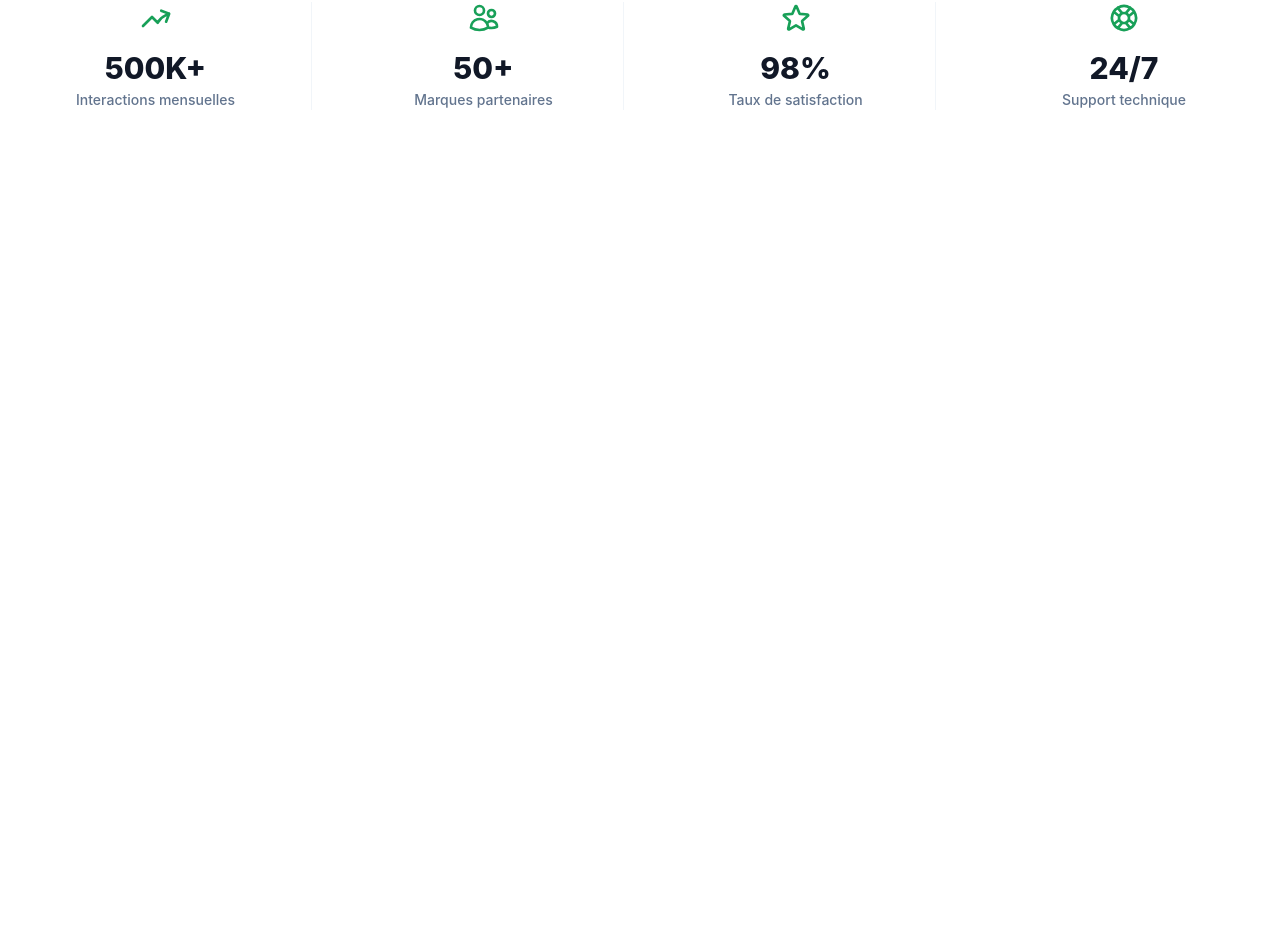
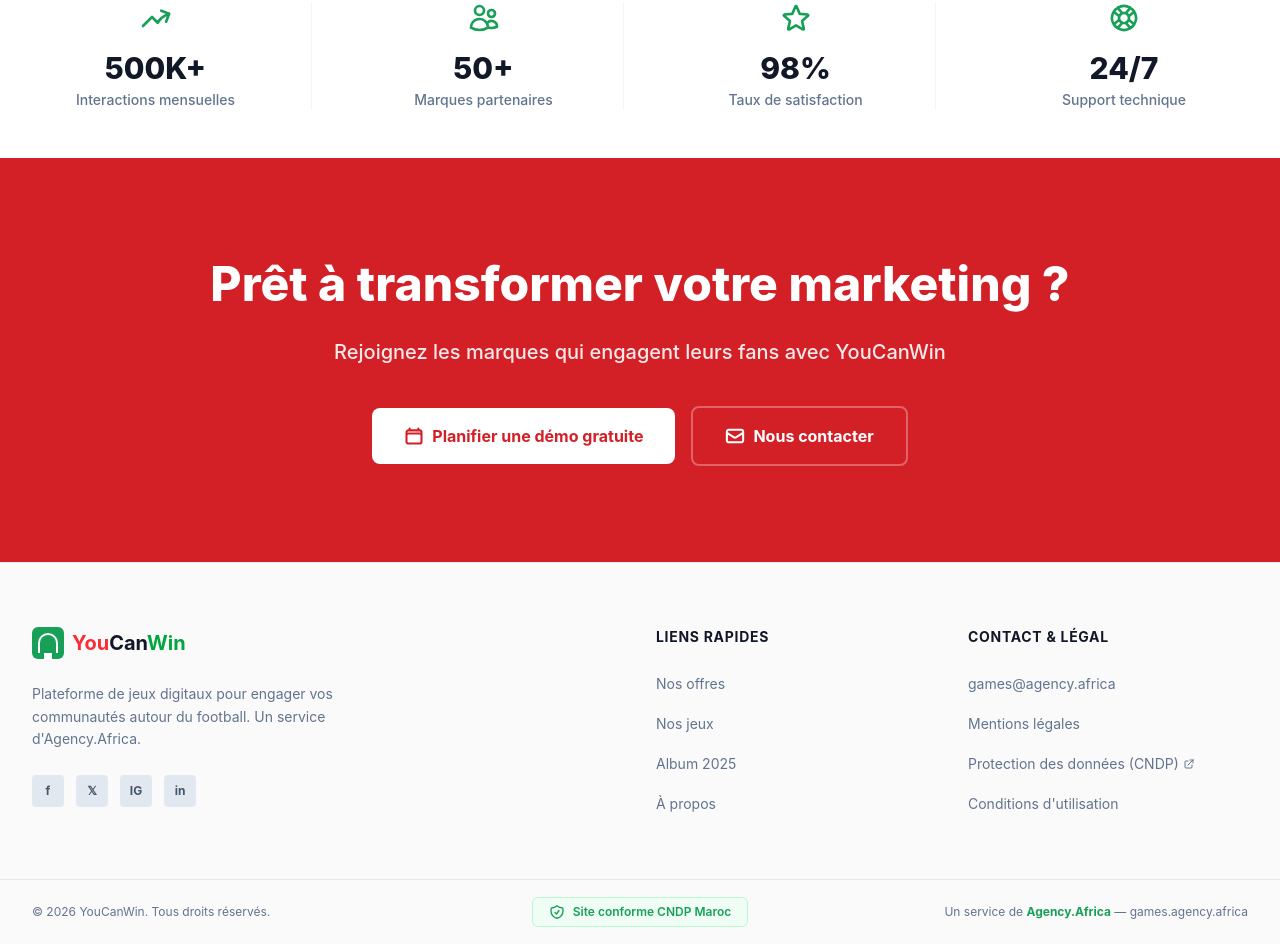
Before and after one commit to yassin701/YouCanWin, a React (Vite) app: page / in a window 1280 px wide. Shown: the part 6362-7306 px from the top of the page. Before the commit the page ends 6520 px from the top, so only its background shows below. Built offline with nearby package versions, Linux system fonts and the light colour scheme.

Commit message:
section 9 / footer

```diff
--- /dev/null
+++ b/src/Components/Footer.jsx
@@ -0,0 +1,112 @@
+import React from 'react';
+import { ShieldCheckIcon } from '@heroicons/react/24/outline';
+
+const Footer = () => {
+  const currentYear = new Date().getFullYear();
+
+  return (
+    <footer className="bg-[#FAFAFA] border-t border-slate-200">
+      {/* Top Section */}
+      <div className="max-w-7xl mx-auto px-4 sm:px-6 lg:px-8 py-16">
+        <div className="grid grid-cols-1 md:grid-cols-4 gap-12 md:gap-8">
+
+          {/* Brand Column (takes up 2 columns on medium screens) */}
+          <div className="md:col-span-2">
+             <div className="flex items-center space-x-2 mb-6">
+                 {/* Replicating the logo style from Section 9 screenshot */}
+                 <div className="bg-[#18A058] p-1.5 rounded-md flex items-center justify-center">
+                    {/* Placeholder for trophy icon, using a generic shape for now */}
+                    <div className="w-5 h-5 border-2 border-white rounded-t-full border-b-0 relative after:content-[''] after:absolute after:bottom-0 after:left-1/2 after:-translate-x-1/2 after:w-2 after:h-1.5 after:bg-white after:translate-y-full"></div>
+                 </div>
+                 <span className="text-xl font-bold">
+                    <span className="text-red-500">You</span>
+                    <span className="text-gray-900">Can</span>
+                    <span className="text-green-600">Win</span>
+                 </span>
+            </div>
+
+            <p className="text-sm text-slate-500 max-w-sm mb-6 leading-relaxed">
+              Plateforme de jeux digitaux pour engager vos communautés autour du football. Un service d'Agency.Africa.
+            </p>
+
+            {/* Social Icons (Placeholders using letters for now, can be replaced with real SVG icons later) */}
+            <div className="flex space-x-3">
+              {['f', '𝕏', 'IG', 'in'].map((social, index) => (
+                <a key={index} href="#" className="w-8 h-8 rounded bg-slate-200 flex items-center justify-center text-slate-600 hover:bg-[#18A058] hover:text-white transition-colors">
+                  <span className="text-xs font-bold">{social}</span>
+                </a>
+              ))}
+            </div>
+          </div>
+
+          {/* Quick Links Column */}
+          <div>
+            <h3 className="text-sm font-bold text-gray-900 mb-6 uppercase tracking-wider">Liens rapides</h3>
+            <ul className="space-y-4">
+              {['Nos offres', 'Nos jeux', 'Album 2025', 'À propos'].map((link, index) => (
+                <li key={index}>
+                  <a href="#" className="text-sm text-slate-500 hover:text-[#18A058] transition-colors">
+                    {link}
+                  </a>
+                </li>
+              ))}
+            </ul>
+          </div>
+
+          {/* Contact & Legal Column */}
+          <div>
+            <h3 className="text-sm font-bold text-gray-900 mb-6 uppercase tracking-wider">Contact & Légal</h3>
+            <ul className="space-y-4">
+              <li>
+                <a href="mailto:games@agency.africa" className="text-sm text-slate-500 hover:text-[#18A058] transition-colors select-all">
+                  games@agency.africa
+                </a>
+              </li>
+              <li>
+                <a href="#" className="text-sm text-slate-500 hover:text-[#18A058] transition-colors">
+                  Mentions légales
+                </a>
+              </li>
+              <li>
+                <a href="#" className="text-sm text-slate-500 hover:text-[#18A058] transition-colors inline-flex items-center">
+                  Protection des données (CNDP)
+                  <svg className="w-3 h-3 ml-1" fill="none" stroke="currentColor" viewBox="0 0 24 24" xmlns="http://www.w3.org/2000/svg"><path strokeLinecap="round" strokeLinejoin="round" strokeWidth="2" d="M10 6H6a2 2 0 00-2 2v10a2 2 0 002 2h10a2 2 0 002-2v-4M14 4h6m0 0v6m0-6L10 14"></path></svg>
+                </a>
+              </li>
+              <li>
+                <a href="#" className="text-sm text-slate-500 hover:text-[#18A058] transition-colors">
+                  Conditions d'utilisation
+                </a>
+              </li>
+            </ul>
+          </div>
+
+        </div>
+      </div>
+
+      {/* Bottom Bar */}
+      <div className="border-t border-slate-200">
+        <div className="max-w-7xl mx-auto px-4 sm:px-6 lg:px-8 py-6 relative">
+
+          <div className="flex flex-col md:flex-row items-center justify-between text-xs text-slate-500 space-y-4 md:space-y-0 relative z-10">
+            <p>© {currentYear} YouCanWin. Tous droits réservés.</p>
+            <p>
+              Un service de <span className="font-bold text-[#18A058]">Agency.Africa</span> — games.agency.africa
+            </p>
+          </div>
+
+          {/* CNDP Badge - Absolutely positioned in center on md screens, inline on sm */}
+          <div className="mt-6 md:mt-0 flex justify-center md:absolute md:inset-0 md:items-center md:pointer-events-none z-0">
+            <div className="inline-flex items-center space-x-2 bg-green-50 border border-green-200 px-4 py-1.5 rounded-md pointer-events-auto">
+              <ShieldCheckIcon className="w-4 h-4 text-[#18A058]" strokeWidth={2} />
+              <span className="text-xs font-semibold text-[#18A058]">Site conforme CNDP Maroc</span>
+            </div>
+          </div>
+
+        </div>
+      </div>
+    </footer>
+  );
+};
+
+export default Footer;
--- a/src/Components/Section8.jsx
+++ b/src/Components/Section8.jsx
@@ -27,7 +27,7 @@
     {
       id: 3,
       image: "https://images.unsplash.com/photo-1511512578047-dfb367046420?auto=format&fit=crop&q=80&w=800", // Phone / Gaming
-      badge: null,
+      badge: { text: "STAR", color: "bg-[#18A058]" },
       title: "Tombola digitale",
       description: "Tirages au sort avec lots sponsorisés.",
       link: "Découvrir"
@@ -35,7 +35,7 @@
     {
       id: 4,
       image: "https://images.unsplash.com/photo-1551288049-bebda4e38f71?auto=format&fit=crop&q=80&w=800", // UI Mockup
-      badge: null,
+      badge: { text: "STAR", color: "bg-[#18A058]" },
       title: "Pronostics",
       description: "Prédictions de matchs et classements.",
       link: "Découvrir"
--- /dev/null
+++ b/src/Components/Section9.jsx
@@ -0,0 +1,31 @@
+import React from 'react';
+import { CalendarIcon, EnvelopeIcon } from '@heroicons/react/24/outline';
+
+const Section9 = () => {
+  return (
+    <section className="bg-[#D31F26] w-full py-24 px-4 sm:px-6 lg:px-8">
+      <div className="max-w-4xl mx-auto text-center">
+        <h2 className="text-3xl sm:text-4xl md:text-5xl font-extrabold text-white mb-6 leading-tight">
+          Prêt à transformer votre marketing ?
+        </h2>
+        <p className="text-lg sm:text-xl text-white/90 mb-10 max-w-2xl mx-auto font-medium">
+          Rejoignez les marques qui engagent leurs fans avec YouCanWin
+        </p>
+
+        <div className="flex flex-col sm:flex-row items-center justify-center gap-4">
+          <button className="w-full sm:w-auto flex items-center justify-center px-8 py-4 bg-white text-[#D31F26] hover:text-[#B21A20] font-bold rounded-lg transition-all duration-300 hover:-translate-y-1 hover:shadow-lg">
+            <CalendarIcon className="w-5 h-5 mr-2" strokeWidth={2.5} />
+            Planifier une démo gratuite
+          </button>
+
+          <button className="w-full sm:w-auto flex items-center justify-center px-8 py-4 bg-transparent border-2 border-white/30 text-white hover:bg-white/10 font-bold rounded-lg transition-colors duration-300">
+            <EnvelopeIcon className="w-5 h-5 mr-2" strokeWidth={2.5} />
+            Nous contacter
+          </button>
+        </div>
+      </div>
+    </section>
+  );
+};
+
+export default Section9;
--- a/src/Pages/Home.jsx
+++ b/src/Pages/Home.jsx
@@ -7,6 +7,8 @@
 import Section6 from '../Components/Section6'
 import Section7 from '../Components/Section7'
 import Section8 from '../Components/Section8'
+import Section9 from '../Components/Section9'
+import Footer from '../Components/Footer'
 
 function Home() {
   return (
@@ -19,6 +21,8 @@
  <Section6 />
  <Section7 />
  <Section8 />
+ <Section9 />
+ <Footer />
     </div>
   )
 }
```
